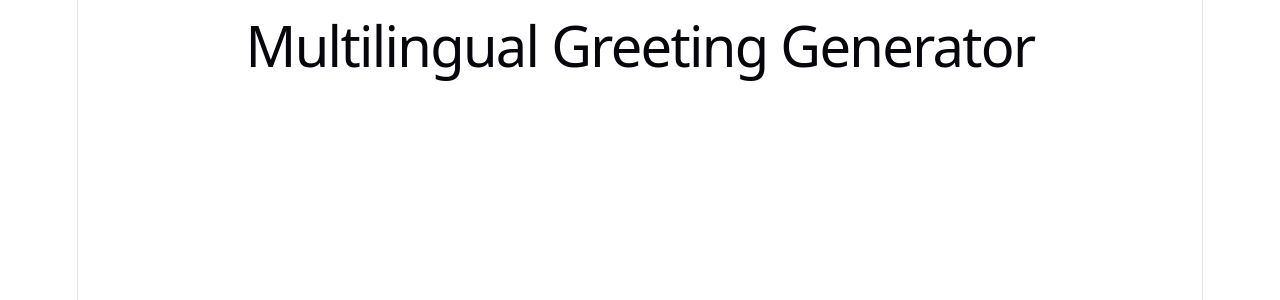
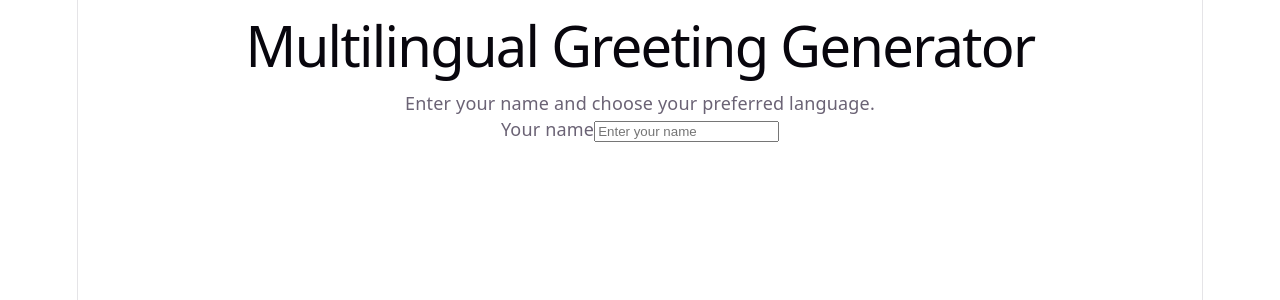
Before and after one commit to TatevikTadevosyan86/Laboration-1---multilingual-greeting, a React (Vite) app: page / in a window 1280 px wide. Shown: the top 300 px of the page. Built offline with nearby package versions, Linux system fonts and the light colour scheme.

Commit message:
Add instructions and the name input

```diff
--- a/src/App.jsx
+++ b/src/App.jsx
@@ -38,6 +38,23 @@ function App() {
       <main className="app">
       <section className="greeting-card">
         <h1>Multilingual Greeting Generator</h1>
+        <p className="instructions">
+        Enter your name and choose your preferred language.
+      </p>
+
+      <form onSubmit={handleSubmit}>
+        <div className="form-group">
+          <label htmlFor="name">Your name</label>
+
+          <input
+            id="name"
+            type="text"
+            value={name}
+            onChange={(event) => setName(event.target.value)}
+            placeholder="Enter your name"
+          />
+        </div>
+      </form>
       </section>
     </main>
   )
```
